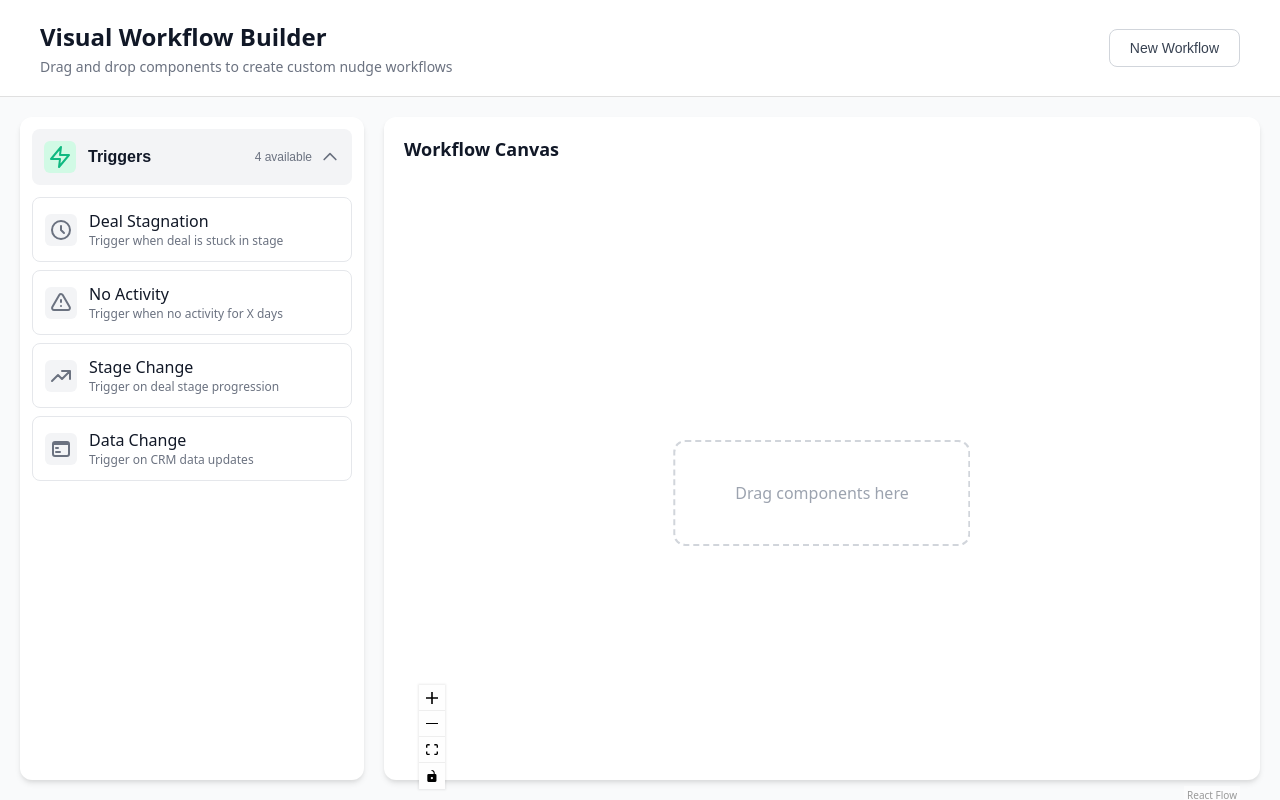
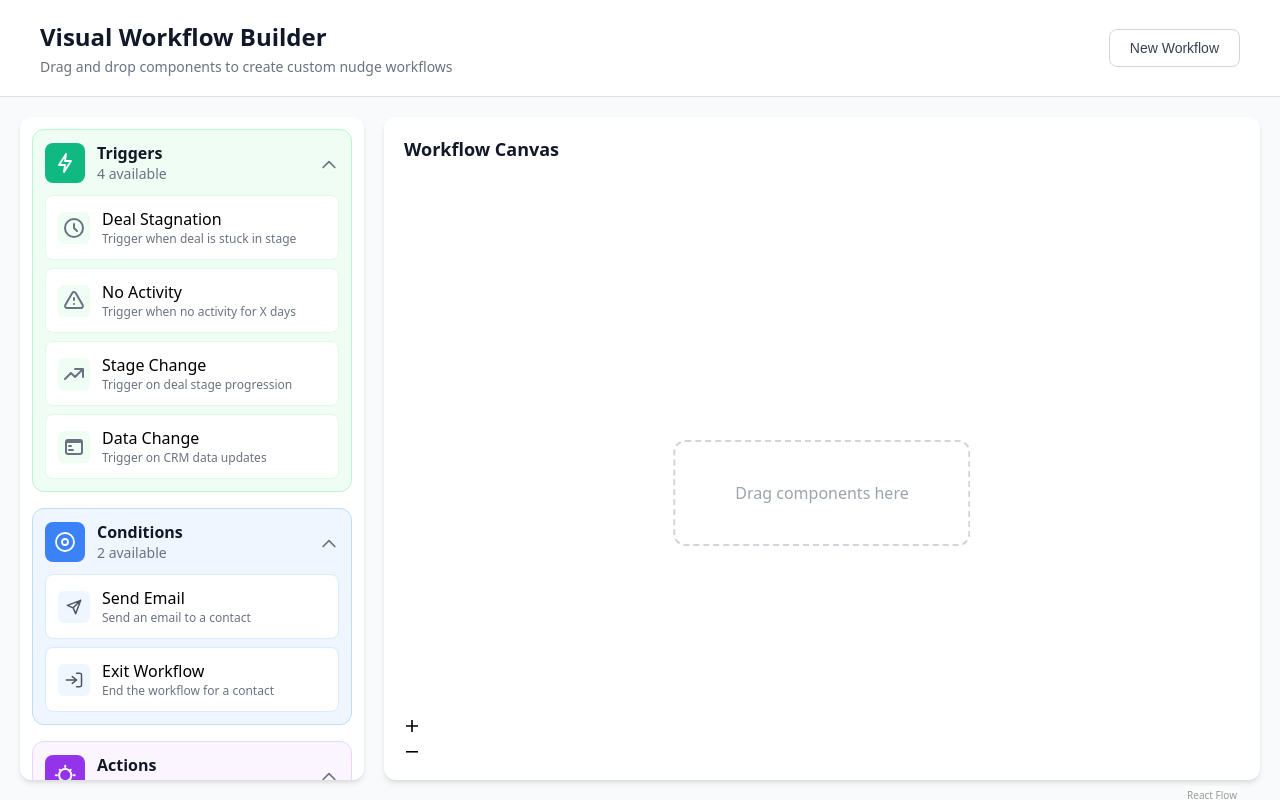
Before and after one commit to assidiwassim/reactflow-example, a React (Vite) app: page / in a window 1280 px wide. Built offline with nearby package versions, Linux system fonts and the light colour scheme.

Commit message:
feat: add node deletion functionality with hover delete button

```diff
--- /dev/null
+++ b/src/Collapsible.tsx
@@ -0,0 +1,42 @@
+import React, { useState, type ReactNode } from 'react';
+
+interface CollapsibleProps {
+  title: string;
+  count: number;
+  icon: React.ComponentType<{ className?: string }>;
+  color: string;
+  iconBgColor: string;
+  iconColor: string;
+  children: ReactNode;
+  className?: string;
+}
+
+const ChevronDown = () => (
+  <svg width="20" height="20" viewBox="0 0 24 24" fill="none" xmlns="http://www.w3.org/2000/svg">
+    <path d="M19 9l-7 7-7-7" stroke="#6B7280" strokeWidth="2" strokeLinecap="round" strokeLinejoin="round" />
+  </svg>
+);
+
+export const Collapsible: React.FC<CollapsibleProps> = ({ title, count, icon: Icon, color, iconBgColor, iconColor, children, className }) => {
+  const [isOpen, setIsOpen] = useState(true);
+
+  return (
+    <div className={`collapsible-section ${className || ''}`} style={{ backgroundColor: color }}>
+      <div className="collapsible-header" onClick={() => setIsOpen(!isOpen)}>
+        <div className="header-left">
+          <div className="header-icon" style={{ backgroundColor: iconBgColor }}>
+            <Icon className={iconColor} />
+          </div>
+          <div className="header-title">
+            <h4>{title}</h4>
+            <p>{count} available</p>
+          </div>
+        </div>
+        <div className={`chevron-wrapper ${isOpen ? 'open' : ''}`}>
+          <ChevronDown />
+        </div>
+      </div>
+      {isOpen && <div className="collapsible-content">{children}</div>}
+    </div>
+  );
+};
--- a/src/DnD.tsx
+++ b/src/DnD.tsx
@@ -73,6 +73,7 @@ const DnDFlow = () => {
       <ReactFlowProvider>
         <div className="reactflow-wrapper" ref={reactFlowWrapper}>
             <h2 className="canvas-title">Workflow Canvas</h2>
+            <Controls showInteractive={false} showFitView={false} />
             <ReactFlow
                 nodes={nodes}
                 edges={edges}
@@ -85,7 +86,6 @@ const DnDFlow = () => {
                 fitView
                 nodeTypes={nodeTypes}
             >
-                <Controls />
                 {nodes.length === 0 && (
                     <div className="placeholder">Drag components here</div>
                 )}
--- a/src/Sidebar.tsx
+++ b/src/Sidebar.tsx
@@ -1,54 +1,89 @@
-import React, { useState } from 'react';
-import { TriggerIcon, StagnationIcon, NoActivityIcon, StageChangeIcon, DataChangeIcon } from './icons';
+import React from 'react';
+import { Collapsible } from './Collapsible';
+import { TriggersIcon, ConditionsIcon, ActionsIcon, StagnationIcon, NoActivityIcon, StageChangeIcon, DataChangeIcon, SendIcon, ExitIcon, SendNudgeIcon, CreateTaskIcon } from './icons';
 
-const onDragStart = (event: React.DragEvent, nodeType: string, label: string, description: string, icon: string) => {
-  const nodeData = { type: nodeType, label, description, icon };
-  event.dataTransfer.setData('application/reactflow', JSON.stringify(nodeData));
+const onDragStart = (event: React.DragEvent, nodeData: { label: string; description: string; icon: string }) => {
+  const data = JSON.stringify(nodeData);
+  event.dataTransfer.setData('application/reactflow', data);
   event.dataTransfer.effectAllowed = 'move';
 };
 
-interface DraggableNodeProps {
-  type: string;
-  label: string;
-  description: string;
-  icon: React.FC;
-}
-
-const DraggableNode = ({ type, label, description, icon: Icon, iconName }: DraggableNodeProps & { iconName: string }) => (
-  <div className="draggable-node" onDragStart={(event) => onDragStart(event, type, label, description, iconName)} draggable>
-    <div className="node-icon-wrapper"><Icon /></div>
+const Node = ({ data, icon: Icon }: { data: { label: string; description: string; icon: string }; icon: React.ComponentType }) => (
+  <div
+    className="draggable-node"
+    onDragStart={(event) => onDragStart(event, data)}
+    draggable
+  >
+    <div className="node-icon-wrapper">
+      <Icon />
+    </div>
     <div className="node-content">
-      <span className="node-label">{label}</span>
-      <span className="node-description">{description}</span>
+      <div className="node-title">{data.label}</div>
+      <div className="node-description">{data.description}</div>
     </div>
   </div>
 );
 
+const triggerNodes = [
+  { data: { label: 'Deal Stagnation', description: 'Trigger when deal is stuck in stage', icon: 'stagnation' }, icon: StagnationIcon },
+  { data: { label: 'No Activity', description: 'Trigger when no activity for X days', icon: 'no-activity' }, icon: NoActivityIcon },
+  { data: { label: 'Stage Change', description: 'Trigger on deal stage progression', icon: 'stage-change' }, icon: StageChangeIcon },
+  { data: { label: 'Data Change', description: 'Trigger on CRM data updates', icon: 'data-change' }, icon: DataChangeIcon },
+];
+
+const conditionNodes = [
+  { data: { label: 'Send Email', description: 'Send an email to a contact', icon: 'send' }, icon: SendIcon },
+  { data: { label: 'Exit Workflow', description: 'End the workflow for a contact', icon: 'exit' }, icon: ExitIcon },
+];
+
+const actionNodes = [
+  { data: { label: 'Send Nudge', description: 'Display nudge to user', icon: 'send-nudge' }, icon: SendNudgeIcon },
+  { data: { label: 'Send Email', description: 'Send automated email', icon: 'send' }, icon: SendIcon },
+  { data: { label: 'Create Task', description: 'Create follow-up task', icon: 'create-task' }, icon: CreateTaskIcon },
+];
+
 const Sidebar = () => {
-  const [isTriggersOpen, setTriggersOpen] = useState(true);
-
   return (
     <aside className="sidebar">
-      <div className="collapsible-section">
-        <button className="section-header" onClick={() => setTriggersOpen(!isTriggersOpen)}>
-            <div className="section-title">
-                <div className='section-icon-wrapper trigger'><TriggerIcon /></div>
-                <span>Triggers</span>
-            </div>
-            <div className='section-info'>
-                <span>4 available</span>
-                <svg className={`chevron ${isTriggersOpen ? 'open' : ''}`} width="20" height="20" viewBox="0 0 24 24" fill="none" xmlns="http://www.w3.org/2000/svg"><path d="M19 9l-7 7-7-7" stroke="#6B7280" strokeWidth="2" strokeLinecap="round" strokeLinejoin="round"/></svg>
-            </div>
-        </button>
-        {isTriggersOpen && (
-          <div className="section-content">
-            <DraggableNode type="custom" label="Deal Stagnation" description="Trigger when deal is stuck in stage" icon={StagnationIcon} iconName="StagnationIcon" />
-            <DraggableNode type="custom" label="No Activity" description="Trigger when no activity for X days" icon={NoActivityIcon} iconName="NoActivityIcon" />
-            <DraggableNode type="custom" label="Stage Change" description="Trigger on deal stage progression" icon={StageChangeIcon} iconName="StageChangeIcon" />
-            <DraggableNode type="custom" label="Data Change" description="Trigger on CRM data updates" icon={DataChangeIcon} iconName="DataChangeIcon" />
-          </div>
-        )}
-      </div>
+      <Collapsible
+        className="triggers-section"
+        title="Triggers"
+        count={triggerNodes.length}
+        icon={TriggersIcon}
+        color="#f0fdf4"
+        iconBgColor="#10b981"
+        iconColor="icon-white"
+      >
+        {triggerNodes.map((node, index) => (
+          <Node key={index} data={node.data} icon={node.icon} />
+        ))}
+      </Collapsible>
+      <Collapsible
+        className="conditions-section"
+        title="Conditions"
+        count={conditionNodes.length}
+        icon={ConditionsIcon}
+        color="#eff6ff"
+        iconBgColor="#3b82f6"
+        iconColor="icon-white"
+      >
+        {conditionNodes.map((node, index) => (
+          <Node key={index} data={node.data} icon={node.icon} />
+        ))}
+      </Collapsible>
+      <Collapsible
+        className="actions-section"
+        title="Actions"
+        count={actionNodes.length}
+        icon={ActionsIcon}
+        color="#fbf5ff"
+        iconBgColor="#9333ea"
+        iconColor="icon-white"
+      >
+        {actionNodes.map((node, index) => (
+          <Node key={index} data={node.data} icon={node.icon} />
+        ))}
+      </Collapsible>
     </aside>
   );
 };
--- a/src/icons.tsx
+++ b/src/icons.tsx
@@ -1,4 +1,3 @@
-import React from 'react';
 
 export const TriggerIcon = () => (
   <svg width="24" height="24" viewBox="0 0 24 24" fill="none" xmlns="http://www.w3.org/2000/svg">
@@ -30,11 +29,157 @@ export const DataChangeIcon = () => (
     </svg>
 );
 
-const icons: { [key: string]: React.FC } = {
-    StagnationIcon,
-    NoActivityIcon,
-    StageChangeIcon,
-    DataChangeIcon,
-};
+export const TriggersIcon = ({ className }: { className?: string }) => (
+  <svg
+    width="20"
+    height="20"
+    viewBox="0 0 20 20"
+    fill="none"
+    xmlns="http://www.w3.org/2000/svg"
+    className={className}
+  >
+    <path
+      d="M10.8333 2.5L5 11.6667H10L9.16667 17.5L15 8.33333H10L10.8333 2.5Z"
+      stroke="white"
+      strokeWidth="1.5"
+      strokeLinecap="round"
+      strokeLinejoin="round"
+    />
+  </svg>
+);
 
-export const getIcon = (name: string) => icons[name];
+export const SendIcon = ({ className }: { className?: string }) => (
+  <svg
+    width="20"
+    height="20"
+    viewBox="0 0 20 20"
+    fill="none"
+    xmlns="http://www.w3.org/2000/svg"
+    className={className}
+  >
+    <path
+      d="M16.6667 3.33331L9.16667 10.8333M16.6667 3.33331L11.6667 16.6666L9.16667 10.8333L3.33333 8.33331L16.6667 3.33331Z"
+      stroke="#4B5563"
+      strokeWidth="1.5"
+      strokeLinecap="round"
+      strokeLinejoin="round"
+    />
+  </svg>
+);
+
+export const ExitIcon = ({ className }: { className?: string }) => (
+  <svg
+    width="20"
+    height="20"
+    viewBox="0 0 20 20"
+    fill="none"
+    xmlns="http://www.w3.org/2000/svg"
+    className={className}
+  >
+    <path
+      d="M12.5 3.33331H15.8333C16.2754 3.33331 16.6993 3.50891 17.0118 3.82145C17.3244 4.13399 17.5 4.55795 17.5 5.00008V15C17.5 15.4422 17.3244 15.8661 17.0118 16.1787C16.6993 16.4912 16.2754 16.6667 15.8333 16.6667H12.5"
+      stroke="#4B5563"
+      strokeWidth="1.5"
+      strokeLinecap="round"
+      strokeLinejoin="round"
+    />
+    <path
+      d="M8.33333 13.3333L12.5 10L8.33333 6.66669"
+      stroke="#4B5563"
+      strokeWidth="1.5"
+      strokeLinecap="round"
+      strokeLinejoin="round"
+    />
+    <path
+      d="M12.5 10H2.5"
+      stroke="#4B5563"
+      strokeWidth="1.5"
+      strokeLinecap="round"
+      strokeLinejoin="round"
+    />
+  </svg>
+);
+
+export const ActionsIcon = ({ className }: { className?: string }) => (
+  <svg width="24" height="24" viewBox="0 0 24 24" fill="none" xmlns="http://www.w3.org/2000/svg" className={className}>
+    <path d="M12.2222 18.3333C15.6132 18.3333 18.3333 15.6132 18.3333 12.2222C18.3333 8.83123 15.6132 6.11108 12.2222 6.11108C8.83123 6.11108 6.11108 8.83123 6.11108 12.2222C6.11108 15.6132 8.83123 18.3333 12.2222 18.3333Z" strokeWidth="2" strokeLinecap="round" strokeLinejoin="round"/>
+    <path d="M12.2222 3.88892V2.77783" strokeWidth="2" strokeLinecap="round" strokeLinejoin="round"/>
+    <path d="M12.2222 21.6667V20.5556" strokeWidth="2" strokeLinecap="round" strokeLinejoin="round"/>
+    <path d="M16.9663 7.47729L17.7441 6.69951" strokeWidth="2" strokeLinecap="round" strokeLinejoin="round"/>
+    <path d="M6.69951 17.7441L7.47729 16.9663" strokeWidth="2" strokeLinecap="round" strokeLinejoin="round"/>
+    <path d="M20.5556 12.2222H21.6667" strokeWidth="2" strokeLinecap="round" strokeLinejoin="round"/>
+    <path d="M2.77783 12.2222H3.88892" strokeWidth="2" strokeLinecap="round" strokeLinejoin="round"/>
+    <path d="M16.9663 16.9663L17.7441 17.7441" strokeWidth="2" strokeLinecap="round" strokeLinejoin="round"/>
+    <path d="M6.69951 6.69951L7.47729 7.47729" strokeWidth="2" strokeLinecap="round" strokeLinejoin="round"/>
+  </svg>
+);
+
+export const SendNudgeIcon = ({ className }: { className?: string }) => (
+  <svg width="20" height="20" viewBox="0 0 20 20" fill="none" xmlns="http://www.w3.org/2000/svg" className={className}>
+    <path d="M8.33333 6.66667V10M8.33333 13.3333H8.34167M15.8333 10C15.8333 14.6024 12.2691 18.3333 7.5 18.3333C2.73096 18.3333 -0.833333 14.6024 -0.833333 10C-0.833333 5.39763 2.73096 1.66667 7.5 1.66667C12.2691 1.66667 15.8333 5.39763 15.8333 10Z" transform="translate(1.66667, 0)" stroke="#4B5563" strokeWidth="1.5" strokeLinecap="round" strokeLinejoin="round"/>
+  </svg>
+);
+
+export const CreateTaskIcon = ({ className }: { className?: string }) => (
+  <svg width="20" height="20" viewBox="0 0 20 20" fill="none" xmlns="http://www.w3.org/2000/svg" className={className}>
+    <path d="M15.8333 3.33331H4.16667C3.24619 3.33331 2.5 4.07951 2.5 5.00008V16.6667C2.5 17.5873 3.24619 18.3334 4.16667 18.3334H15.8333C16.7538 18.3334 17.5 17.5873 17.5 16.6667V5.00008C17.5 4.07951 16.7538 3.33331 15.8333 3.33331Z" stroke="#4B5563" strokeWidth="1.5" strokeLinecap="round" strokeLinejoin="round"/>
+    <path d="M13.3333 1.66669V5.00002" stroke="#4B5563" strokeWidth="1.5" strokeLinecap="round" strokeLinejoin="round"/>
+    <path d="M6.66669 1.66669V5.00002" stroke="#4B5563" strokeWidth="1.5" strokeLinecap="round" strokeLinejoin="round"/>
+    <path d="M2.5 8.33331H17.5" stroke="#4B5563" strokeWidth="1.5" strokeLinecap="round" strokeLinejoin="round"/>
+  </svg>
+);
+
+export const ConditionsIcon = ({ className }: { className?: string }) => (
+  <svg
+    width="20"
+    height="20"
+    viewBox="0 0 20 20"
+    fill="none"
+    xmlns="http://www.w3.org/2000/svg"
+    className={className}
+  >
+    <path
+      d="M10 12.5C11.3807 12.5 12.5 11.3807 12.5 10C12.5 8.61929 11.3807 7.5 10 7.5C8.61929 7.5 7.5 8.61929 7.5 10C7.5 11.3807 8.61929 12.5 10 12.5Z"
+      stroke="white"
+      strokeWidth="1.5"
+      strokeLinecap="round"
+      strokeLinejoin="round"
+    />
+    <path
+      d="M10 17.5C14.1421 17.5 17.5 14.1421 17.5 10C17.5 5.85786 14.1421 2.5 10 2.5C5.85786 2.5 2.5 5.85786 2.5 10C2.5 14.1421 5.85786 17.5 10 17.5Z"
+      stroke="white"
+      strokeWidth="1.5"
+      strokeLinecap="round"
+      strokeLinejoin="round"
+    />
+  </svg>
+);
+
+export function getIcon(name: string) {
+  switch (name) {
+    case 'stagnation':
+      return StagnationIcon;
+    case 'no-activity':
+      return NoActivityIcon;
+    case 'stage-change':
+      return StageChangeIcon;
+    case 'data-change':
+      return DataChangeIcon;
+    case 'send':
+      return SendIcon;
+    case 'exit':
+      return ExitIcon;
+    case 'actions':
+      return ActionsIcon;
+    case 'send-nudge':
+      return SendNudgeIcon;
+    case 'create-task':
+      return CreateTaskIcon;
+    case 'triggers':
+      return TriggersIcon;
+    case 'conditions':
+      return ConditionsIcon;
+    default:
+      return null;
+  }
+}
--- a/src/index.css
+++ b/src/index.css
@@ -50,7 +50,10 @@ body {
   display: flex;
   flex-grow: 1;
   padding: 20px;
-  gap: 20px;
+}
+
+.sidebar {
+  margin-right: 20px;
 }
 
 .sidebar {
@@ -60,81 +63,125 @@ body {
   padding: 12px;
   box-shadow: 0 4px 6px -1px rgba(0, 0, 0, 0.1), 0 2px 4px -1px rgba(0, 0, 0, 0.06);
   overflow-y: auto;
+  display: flex;
+  flex-direction: column;
+  gap: 16px;
 }
 
 .collapsible-section {
-  margin-bottom: 12px;
+  border-radius: 12px;
+  padding: 12px;
+  transition: background-color 0.2s ease;
 }
 
-.section-header {
+.collapsible-header {
   display: flex;
   justify-content: space-between;
   align-items: center;
-  width: 100%;
-  background-color: #f3f4f6;
-  border: none;
-  padding: 12px;
-  border-radius: 8px;
   cursor: pointer;
-  text-align: left;
 }
 
-.section-title {
-    display: flex;
-    align-items: center;
-    gap: 12px;
-    font-size: 16px;
-    font-weight: 600;
-    color: #111827;
+.header-left {
+  display: flex;
+  align-items: center;
+  gap: 12px;
 }
 
-.section-icon-wrapper {
-    width: 32px;
-    height: 32px;
-    display: flex;
-    align-items: center;
-    justify-content: center;
-    border-radius: 6px;
+.header-icon {
+  width: 40px;
+  height: 40px;
+  border-radius: 8px;
+  display: flex;
+  align-items: center;
+  justify-content: center;
 }
 
-.section-icon-wrapper.trigger {
-    background-color: #d1fae5;
+.header-icon svg {
+  width: 24px;
+  height: 24px;
 }
 
-.section-icon-wrapper.trigger svg path {
-    stroke: #10b981;
+.icon-white path {
+  stroke: #fff;
 }
 
-.section-info {
-    display: flex;
-    align-items: center;
-    gap: 8px;
-    font-size: 12px;
-    color: #6b7280;
+.header-title h4 {
+  margin: 0;
+  font-size: 16px;
+  font-weight: 600;
+  color: #111827;
 }
 
-.chevron {
-  transition: transform 0.2s;
+.header-title p {
+  margin: 0;
+  font-size: 14px;
+  color: #6b7280;
 }
 
-.chevron.open {
+.chevron-wrapper {
+  transition: transform 0.3s ease;
+}
+
+.chevron-wrapper.open {
   transform: rotate(180deg);
 }
 
-.section-content {
-  padding: 12px 0 0;
+.collapsible-content {
+  padding-top: 12px;
+  display: flex;
+  flex-direction: column;
+  gap: 8px;
 }
 
 .draggable-node {
   display: flex;
   align-items: center;
   padding: 12px;
-  margin-bottom: 8px;
   background-color: #fff;
   border: 1px solid #e5e7eb;
   border-radius: 8px;
   cursor: grab;
   transition: box-shadow 0.2s;
+}
+
+.collapsible-content > .draggable-node:last-child {
+  margin-bottom: 0;
+}
+
+.triggers-section {
+  border: 1px solid #bbf7d0;
+}
+
+.conditions-section {
+  border: 1px solid #bfdbfe;
+}
+
+.triggers-section .draggable-node {
+  border-color: #dcfce7;
+}
+
+.conditions-section .draggable-node {
+  border-color: #dbeafe;
+}
+
+.triggers-section .node-icon-wrapper {
+  background-color: #f0fdf4;
+}
+
+.conditions-section .node-icon-wrapper {
+  background-color: #eff6ff;
+}
+
+.actions-section {
+  border: 1px solid #e9d5ff;
+}
+
+.actions-section .draggable-node {
+  border-color: #f3e8ff;
+}
+
+.actions-section .node-icon-wrapper {
+  background-color: #fbf5ff;
 }
 
 .draggable-node:hover {
@@ -208,6 +255,7 @@ body {
 }
 
 .custom-node {
+  position: relative;
   display: flex;
   align-items: center;
   padding: 12px;
@@ -217,3 +265,31 @@ body {
   min-width: 220px;
   box-shadow: 0 1px 3px 0 rgba(0, 0, 0, 0.1), 0 1px 2px 0 rgba(0, 0, 0, 0.06);
 }
+
+.custom-node .delete-btn {
+  position: absolute;
+  top: -5px;
+  right: -5px;
+  background: #fff;
+  border: 1px solid #e5e7eb;
+  border-radius: 50%;
+  width: 20px;
+  height: 20px;
+  display: flex;
+  align-items: center;
+  justify-content: center;
+  cursor: pointer;
+  font-size: 12px;
+  color: #ef4444;
+  opacity: 0;
+  transition: opacity 0.2s ease;
+}
+
+.custom-node:hover .delete-btn {
+  opacity: 1;
+}
+
+.delete-btn:hover {
+  background: #fef2f2;
+  color: #dc2626;
+}
```
Also changed, not shown: src/CustomNode.tsx (+6 -2 lines).
